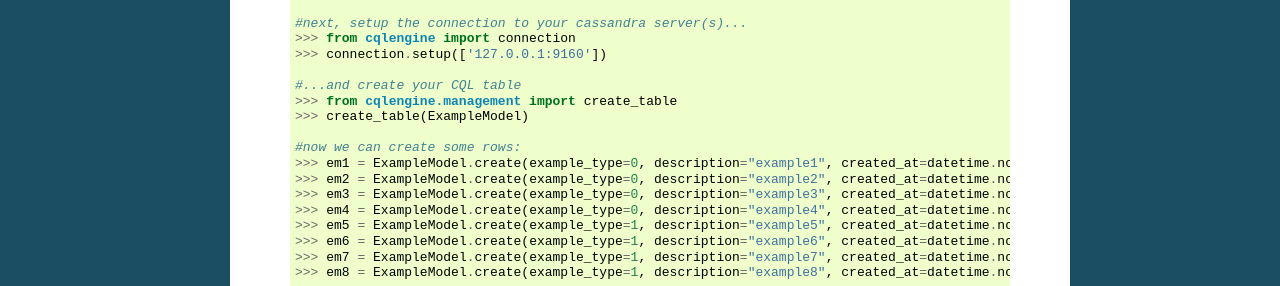
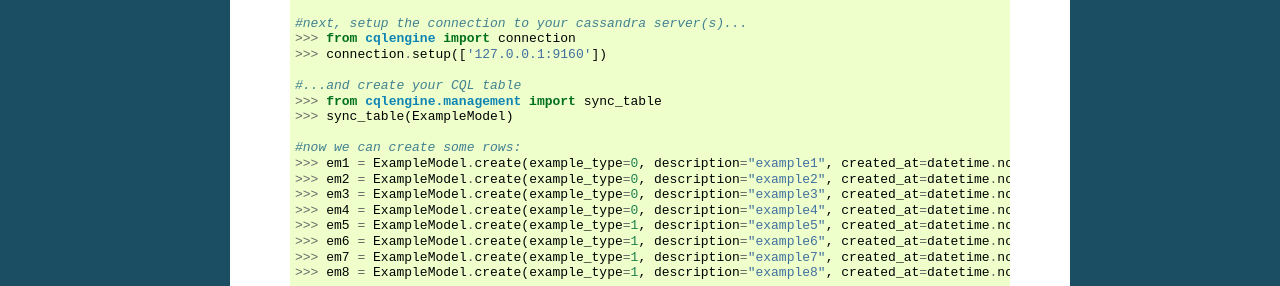
Before and after one commit to datastax/python-driver, a Sphinx documentation site: the page built from docs/index.rst, in a window 1280 px wide. Shown: the part 1258-1544 px from the top of the page. Built offline with Sphinx 7.4.7, drawn with Linux system fonts in a browser that asks for light colours; formulas are drawn with MathJax 3.

Commit message:
updated readme and index to use sync_table rather than create_table

```diff
--- a/docs/index.rst
+++ b/docs/index.rst
@@ -46,8 +46,8 @@
         >>> connection.setup(['127.0.0.1:9160'])
 
         #...and create your CQL table
-        >>> from cqlengine.management import create_table
-        >>> create_table(ExampleModel)
+        >>> from cqlengine.management import sync_table
+        >>> sync_table(ExampleModel)
 
         #now we can create some rows:
         >>> em1 = ExampleModel.create(example_type=0, description="example1", created_at=datetime.now())
```
Also changed, not shown: README.md (+2 -2 lines).
